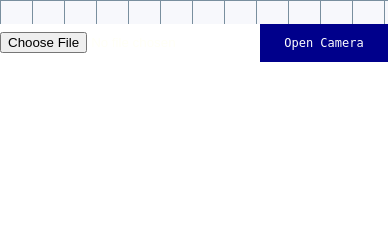
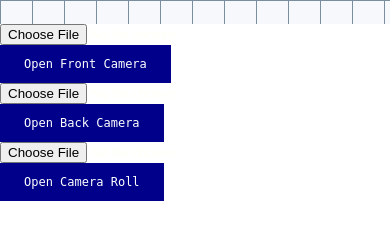
Before and after one commit to pagodingo/danswof, a plain HTML site: page index.html in a window 390 px wide. Drawn offline with Linux system fonts and the light colour scheme; some packages are replaced by stand-ins of ours; a script that the page names is missing.

Commit message:
[mobile - camera options]

```diff
--- a/index.html
+++ b/index.html
@@ -490,9 +490,17 @@
         <div class="left">
           <div id="wof-alpha-canvas" class="canvas"></div>
           <div class="mobile" style="display:none">
-            <input type="file" accept="image/*" capture="camera" id="photo">
+            <input type="file" accept="image/*" capture="user" id="front-camera">
             <label for="photo">
-              Open Camera
+              Open Front Camera
+            </label>
+            <input type="file" accept="image/*" capture="environment" id="back-camera">
+            <label for="photo">
+              Open Back Camera
+            </label>
+            <input type="file" accept="image/*">
+            <label for="photo">
+              Open Camera Roll
             </label>
           </div>
         </div>
```
